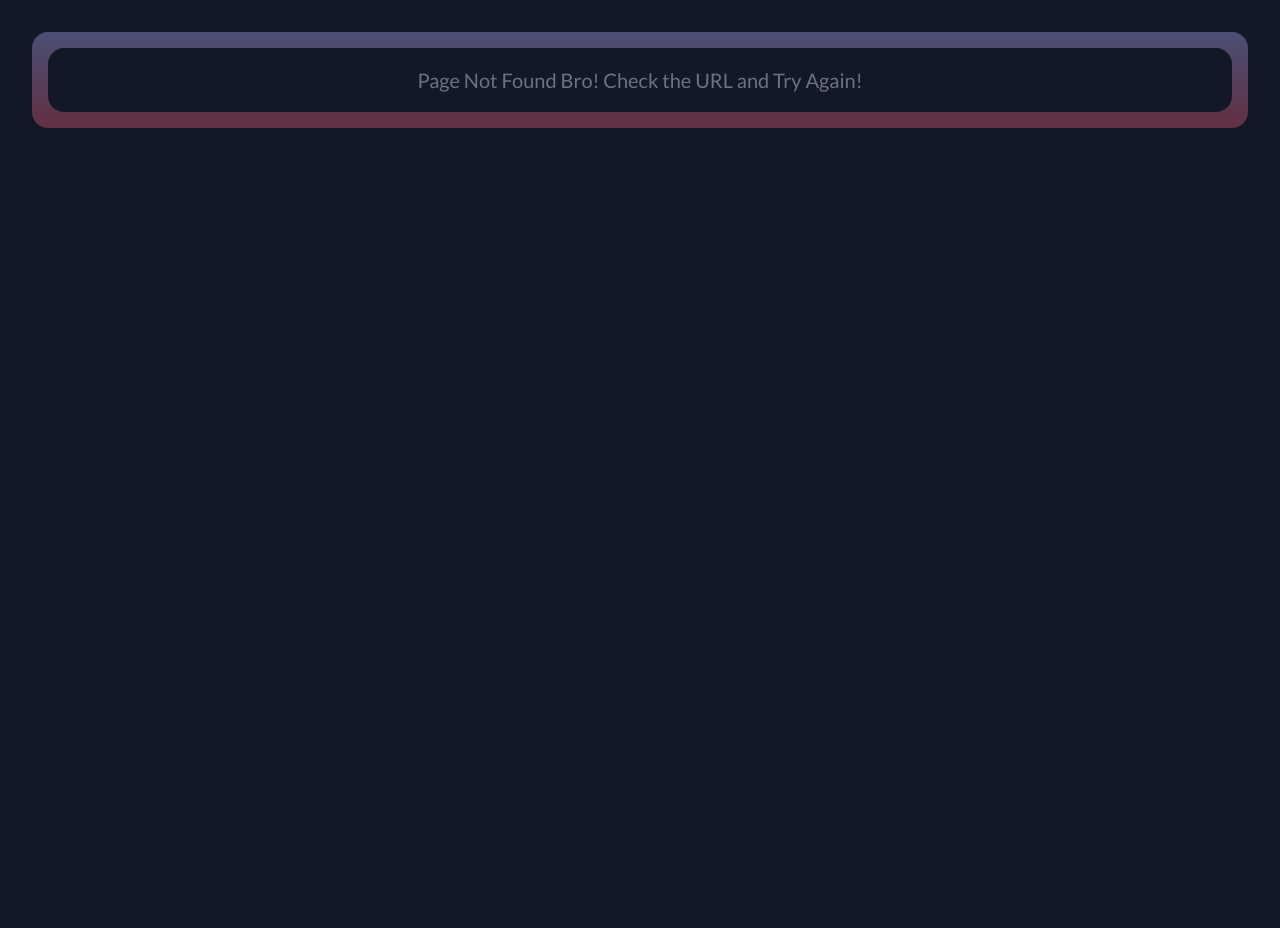
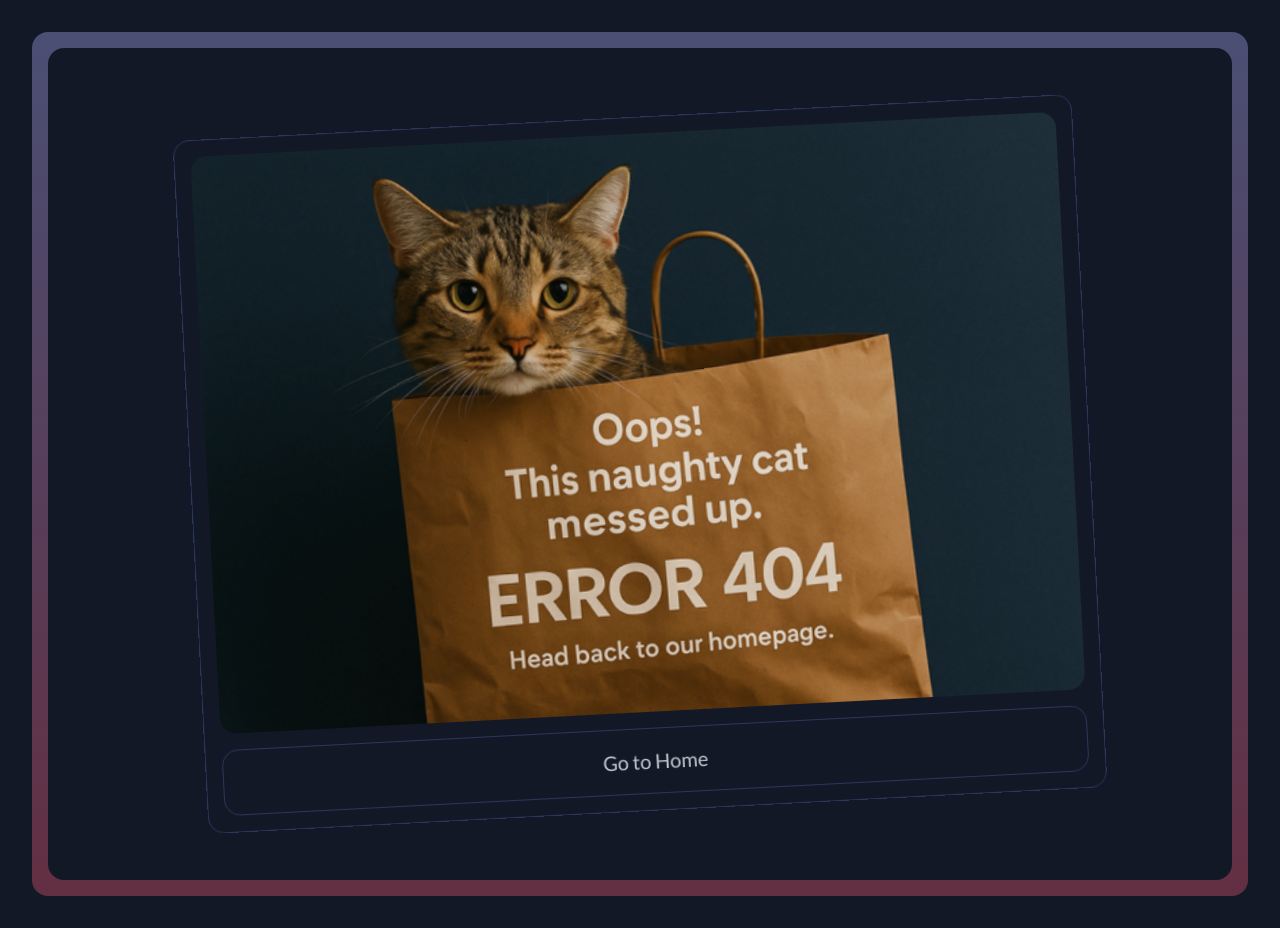
Before and after one commit to jerzyszajner/property-listing, a React (Vite) app: page /properties in a window 1280 px wide. Before the commit this address had no page. Before the commit the page ends 800 px from the top, so only its background shows below. Built offline with nearby package versions, Linux system fonts and the light colour scheme.

Commit message:
improve not fund page styling and layout

```diff
--- a/src/pages/NotFound/NotFound.module.css
+++ b/src/pages/NotFound/NotFound.module.css
@@ -1,5 +1,64 @@
+/* Not found page styles */
 .notFound {
+    display: flex;
+    justify-content: center;
+    align-items: center;
+    width: 100%;
+    height: 100vh;
+}
+
+.wrapper {
+    border: 1px solid var(--color-border-default);
+    padding: var(--spacing-md);
+    border-radius: var(--border-radius-md);
+    animation: rotateAfterDelay 1s ease-in-out forwards;
+    max-width: 900px;
+    width: 97%;
+}
+
+@keyframes rotateAfterDelay {
+
+    0%,
+    99% {
+        rotate: 0deg;
+    }
+
+    100% {
+        rotate: -3deg;
+
+    }
+}
+
+.image {
+    display: block;
+    width: 100%;
+    height: auto;
+    object-fit: cover;
+    border-radius: var(--border-radius-md);
+    margin-bottom: var(--spacing-md);
+}
+
+.link {
+    font-size: var(--font-size-lg);
+    color: var(--color-text-light);
+    text-decoration: none;
+    border: 1px solid var(--color-border-default);
+    border-radius: var(--border-radius-md);
+    padding: var(--spacing-md) var(--spacing-lg);
     text-align: center;
-    font-size: var(--font-size-lg);
-    color: var(--color-text-muted);
+    display: block;
 }
+
+.link:hover {
+    background-color: var(--color-bg-panel);
+}
+
+@media (max-width: 768px) {
+    .wrapper {
+        padding: var(--spacing-sm);
+    }
+
+    .image {
+        margin-bottom: var(--spacing-sm);
+    }
+}
--- a/src/pages/NotFound/NotFound.tsx
+++ b/src/pages/NotFound/NotFound.tsx
@@ -1,10 +1,17 @@
+import { Link } from "react-router-dom";
+import notFoundImage from "@/assets/images/not-found.webp";
 import styles from "./NotFound.module.css";
 
 /* Not found page */
 const NotFound = () => {
   return (
     <div className={styles.notFound}>
-      Page Not Found Bro! Check the URL and Try Again!
+      <div className={styles.wrapper}>
+        <img src={notFoundImage} alt="Not Found" className={styles.image} />
+        <Link to="/" className={styles.link}>
+          Go to Home
+        </Link>
+      </div>
     </div>
   );
 };
```
Also changed, not shown: src/assets/images/not-found.webp (added).
